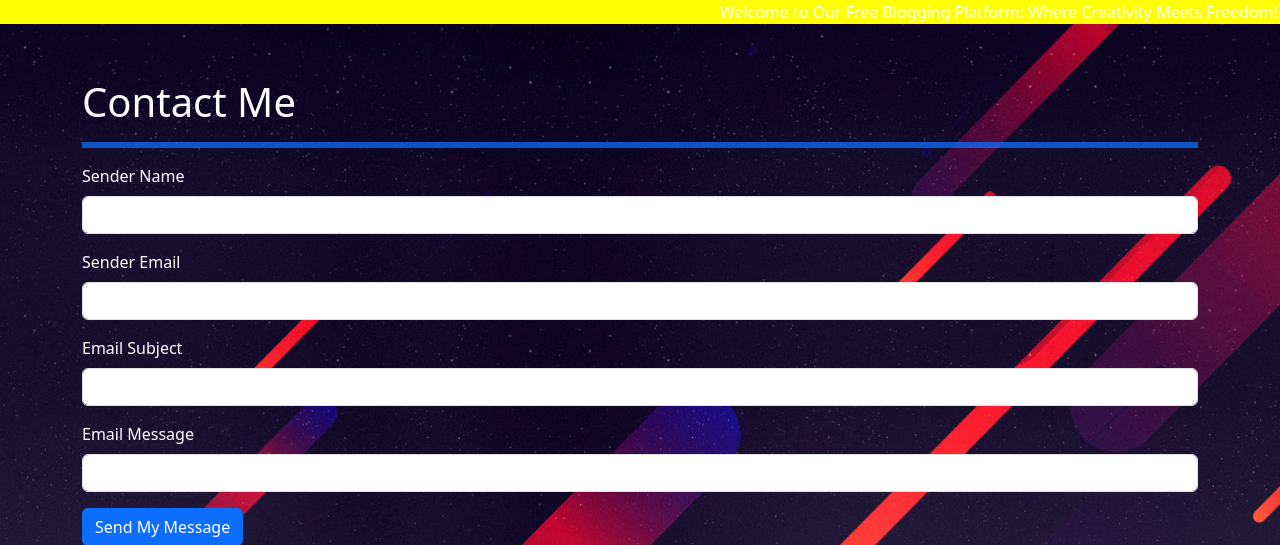
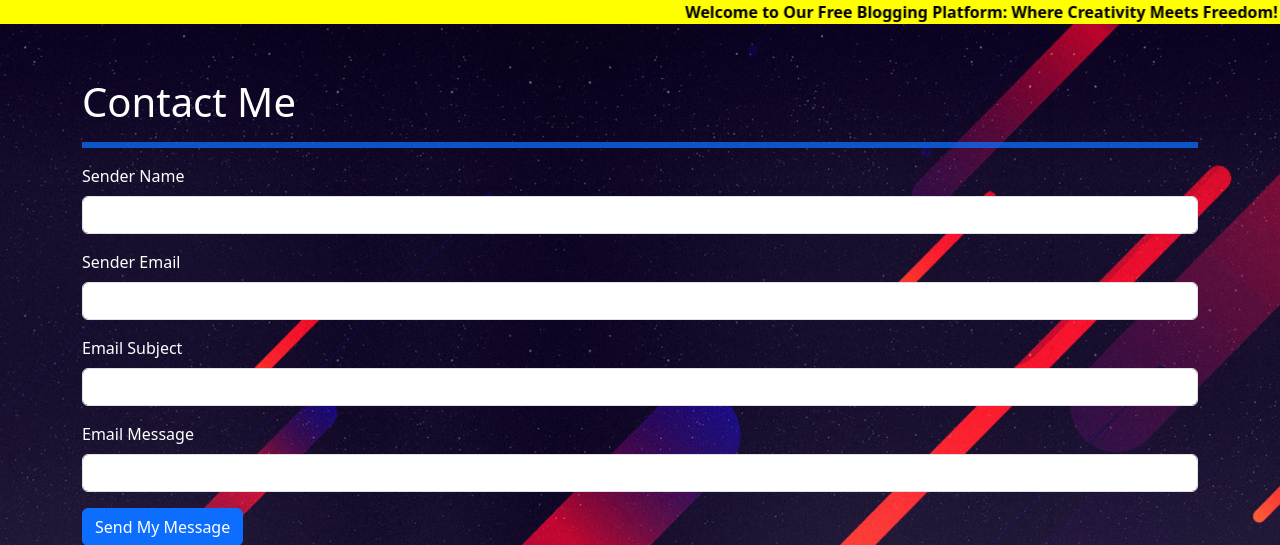
Before and after one commit to yash-k-jain/BlogPost, a Flask app: page /contact in a window 1280 px wide. Shown: the part 72-617 px from the top of the page. Run offline with Flask 3, Linux system fonts and the light colour scheme; some libraries are stand-ins or nearby versions.

Commit message:
Update style.css

```diff
--- a/static/css/style.css
+++ b/static/css/style.css
@@ -14,3 +14,7 @@ body{
 span{
     color: #34dbeb;
 }
+marquee{
+    color:black;
+    font-weight: 600;
+}
```
